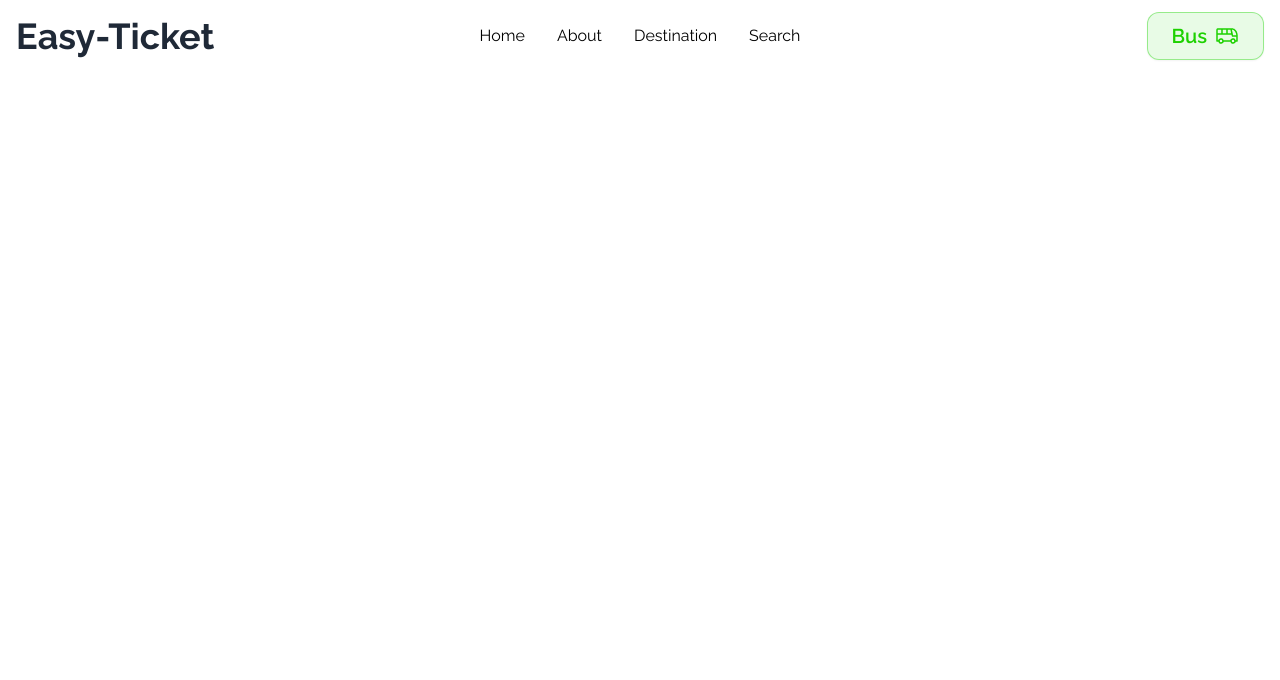
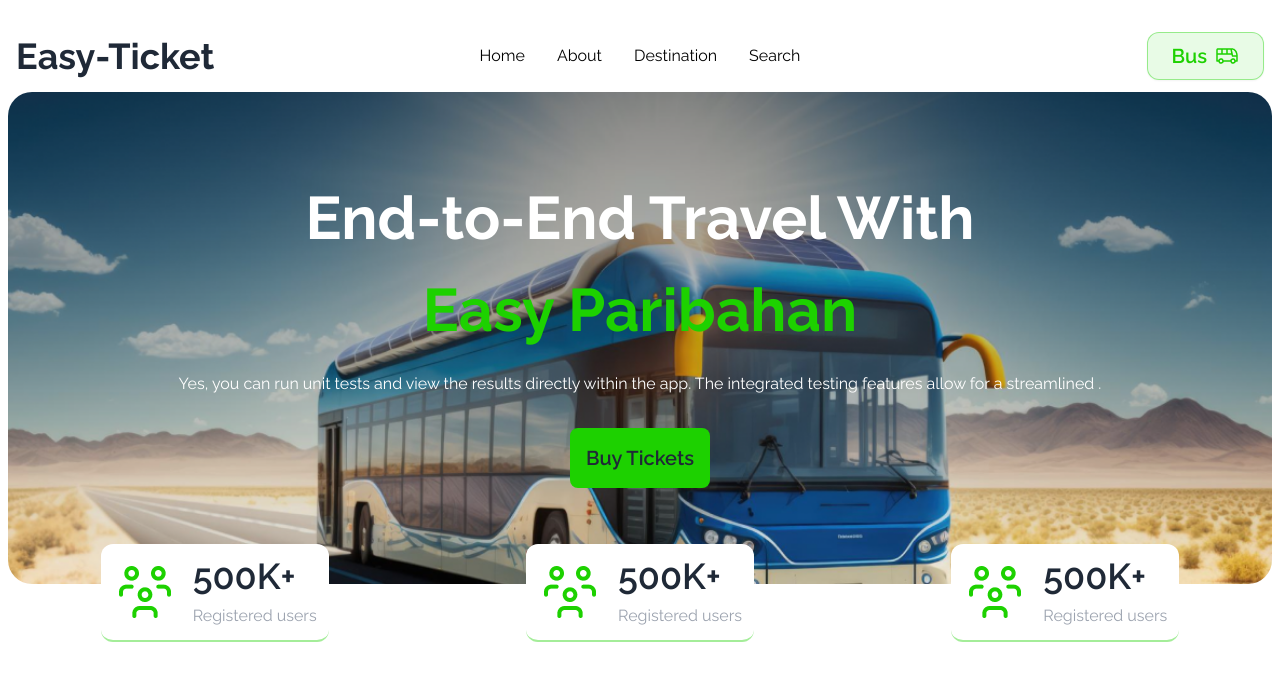
Before and after one commit to rakibulhasan044/05_assignment, a plain HTML site: page index.html in a window 1280 px wide. Drawn offline with nearby package versions, Linux system fonts and the light colour scheme.

Commit message:
header desing done

```diff
--- a/index.html
+++ b/index.html
@@ -34,7 +34,7 @@
 </style>
 </head>
 <body class="font-raleway">
-    <header class="container mx-auto px-2">
+    <header class="container mx-auto px-2 mt-5">
         <nav>
             <div class="navbar bg-base-100">
               <div class="navbar-start">
@@ -68,7 +68,52 @@
                 </div>
               </div>
             </div>
-          </nav>
+        </nav>
+        <div>
+            <div class="bg-[url(images/banner.png)] w-full  bg-no-repeat bg-cover bg-center text-center rounded-3xl p-5 md:p-24 space-y-4 md:space-y-8">
+                <h1 class="text-white text-3xl md:text-6xl font-bold">End-to-End Travel With
+                </h1>
+                <h1 class="text-greenish text-3xl md:text-6xl font-bold">Easy Paribahan</h1>
+                <p class="text-white">
+                    Yes, you can run unit tests and view the results directly within the app. The integrated testing features allow for a streamlined .
+                </p>
+                <button class="bg-greenish text-xl font-semibold rounded-lg p-4">Buy Tickets</button>
+            </div>
+            <div class="flex gap-3 justify-around md:-my-10">
+                <!-- card-1 -->
+                <div class="flex gap-1 md:gap-4 bg-white rounded-xl p-2 md:p-3 border-b-2 border-bordergreen items-center">
+                    <div>
+                        <img src="images/people.png" alt="">
+                    </div>
+                    <div class="space-y-2">
+                        <h4 class="text-2xl md:text-4xl font-semibold">500K+</h4>
+                        <p class="text-gray-400">Registered users</p>
+                    </div>
+                </div>
+                <!-- card-2 -->
+                <div class="flex gap-1 md:gap-4 bg-white rounded-xl p-2 md:p-3 border-b-2 border-bordergreen items-center">
+                    <div>
+                        <img src="images/people.png" alt="">
+                    </div>
+                    <div class="space-y-2">
+                        <h4 class="text-2xl md:text-4xl font-semibold">500K+</h4>
+                        <p class="text-gray-400">Registered users</p>
+                    </div>
+                </div>
+                <!-- card-3 -->
+                <div class="flex gap-1 md:gap-4 bg-white rounded-xl p-2 md:p-3 border-b-2 border-bordergreen items-center">
+                    <div>
+                        <img src="images/people.png" alt="">
+                    </div>
+                    <div class="space-y-2">
+                        <h4 class="text-2xl md:text-4xl font-semibold">500K+</h4>
+                        <p class="text-gray-400">Registered users</p>
+                    </div>
+                </div>
+
+            </div>
+        </div>
+
     </header>
 
     <main>
```
